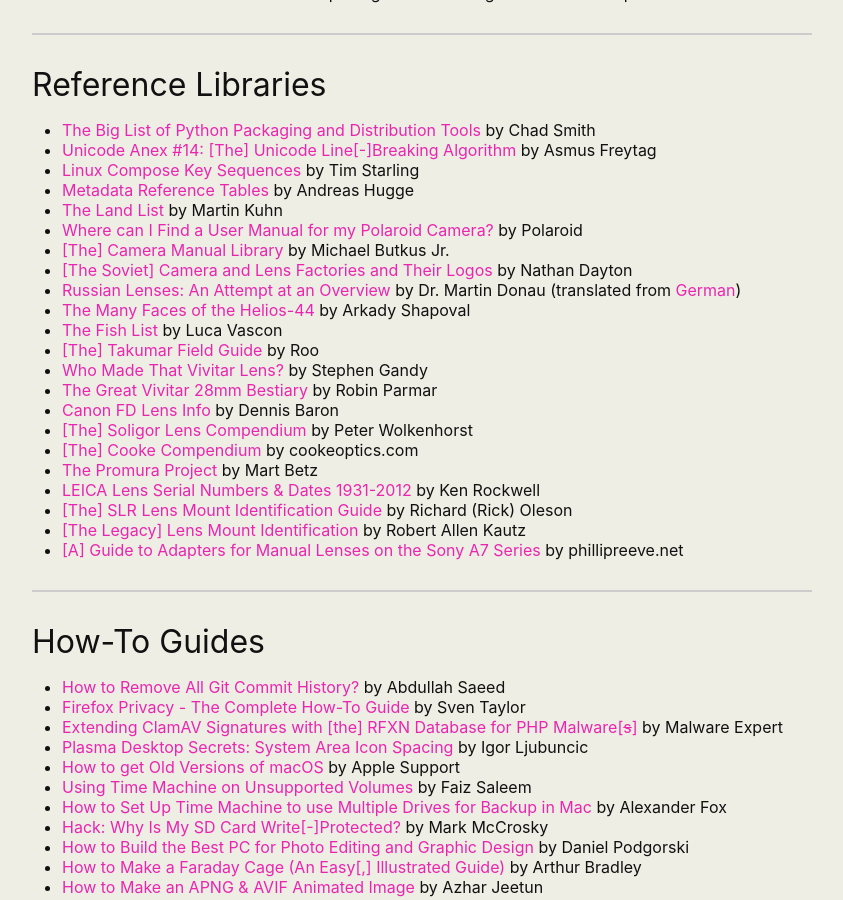
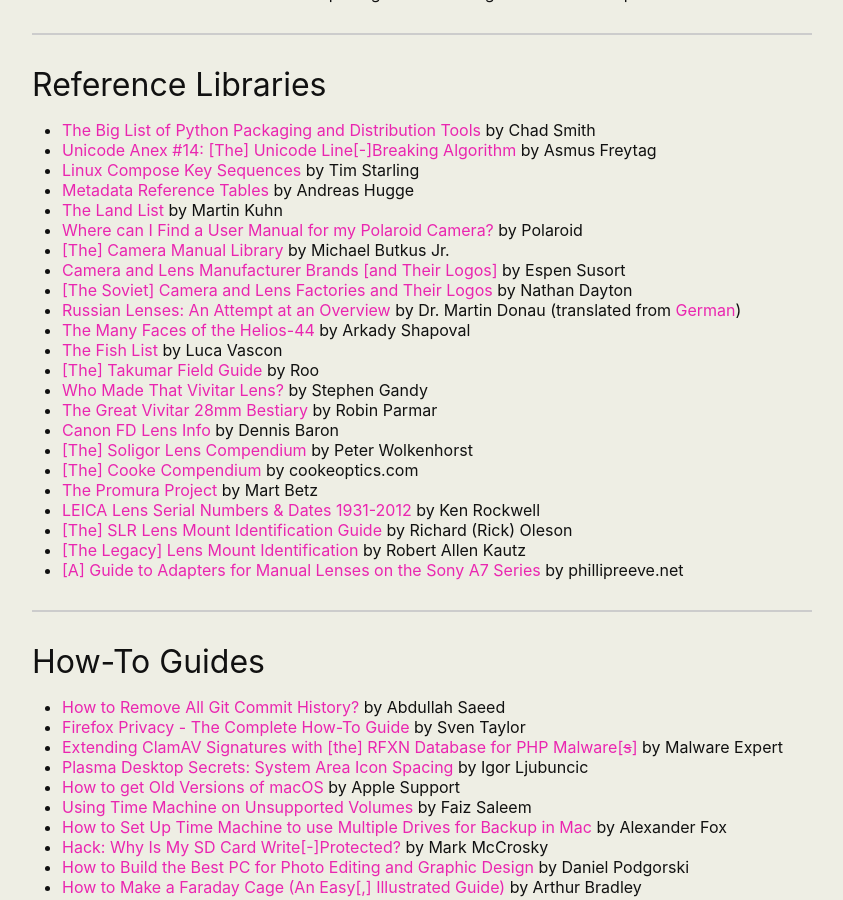
Before and after one commit to martbetz/martbetz.github.io, a Jekyll site: the page built from useful-links.html, in a window 1280 px wide and 900 px high, scrolled down 9409 px. Shown: the whole window, without its empty margins (218-1061 px from the left). Built offline with Jekyll 4.4.1, drawn with Linux system fonts in a browser that asks for light colours; some of the changed lines change nothing that is shown.

Commit message:
Update useful-links.html

```diff
--- a/useful-links.html
+++ b/useful-links.html
@@ -495,6 +495,7 @@
 <li><a href="http://www.landlist.ch/landlist/credits.htm">The Land List</a> by Martin Kuhn</li>
 <li><a href="https://support.polaroid.com/hc/en-us/articles/115012460048-Where-can-I-find-a-user-manual-for-my-Polaroid-camera-">Where can I Find a User Manual for my Polaroid Camera?</a> by Polaroid</li>
 <li><a href="https://www.butkus.org/chinon/index.html">[The] Camera Manual Library</a> by Michael Butkus Jr.</li>
+<li><a href="https://espensusort.no/logo-wall-collection/">Camera and Lens Manufacturer Brands [and Their Logos]</a> by Espen Susort</li>
 <li><a href="http://www.commiecameras.com/sov/index.htm">[The Soviet] Camera and Lens Factories and Their Logos</a> by Nathan Dayton</li>
 <li><a href="https://baierfoto-de.translate.goog/russobj/objektive.html?_x_tr_sl=auto&_x_tr_tl=en&_x_tr_hl=en-US&_x_tr_pto=wapp&_x_tr_sch=http">Russian Lenses: An Attempt at an Overview</a> by Dr. Martin Donau (translated from <a href="http://baierfoto.de/russobj/objektive.html">German</a>) </li>
 <li><a href="https://radojuva.com/en/2015/04/gelios-44-helios/">The Many Faces of the Helios-44</a> by Arkady Shapoval</li>
@@ -504,7 +505,7 @@
 <li><a href="http://photografica.robinparmar.com/vivitar.html">The Great Vivitar 28mm Bestiary</a> by Robin Parmar</li>
 <li><a href="https://web.mit.edu/dennis/www/canon/fd-lens-info.html">Canon FD Lens Info</a> by Dennis Baron</li>
 <li><a href="https://www.apotelyt.com/photo-lens/soligor-catalog">[The] Soligor Lens Compendium</a> by Peter Wolkenhorst</li>
-<li><a href"https://cookeoptics.com/compendium/">[The] Cooke Compendium</a> by cookeoptics.com</li>
+<li><a href="https://cookeoptics.com/compendium/">[The] Cooke Compendium</a> by cookeoptics.com</li>
 <li><a href="https://github.com/martbetz/thepromuraproject">The Promura Project</a> by Mart Betz</li>
 <li><a href="https://www.kenrockwell.com/leica/lens-serial-numbers.htm">LEICA Lens Serial Numbers & Dates 1931-2012</a> by Ken Rockwell</li>
 <li><a href="https://vintagelens.nl/2018/02/19/slr-lens-mount-identification-guide-richard-oleson/">[The] SLR Lens Mount Identification Guide</a> by Richard (Rick) Oleson</li>
```
